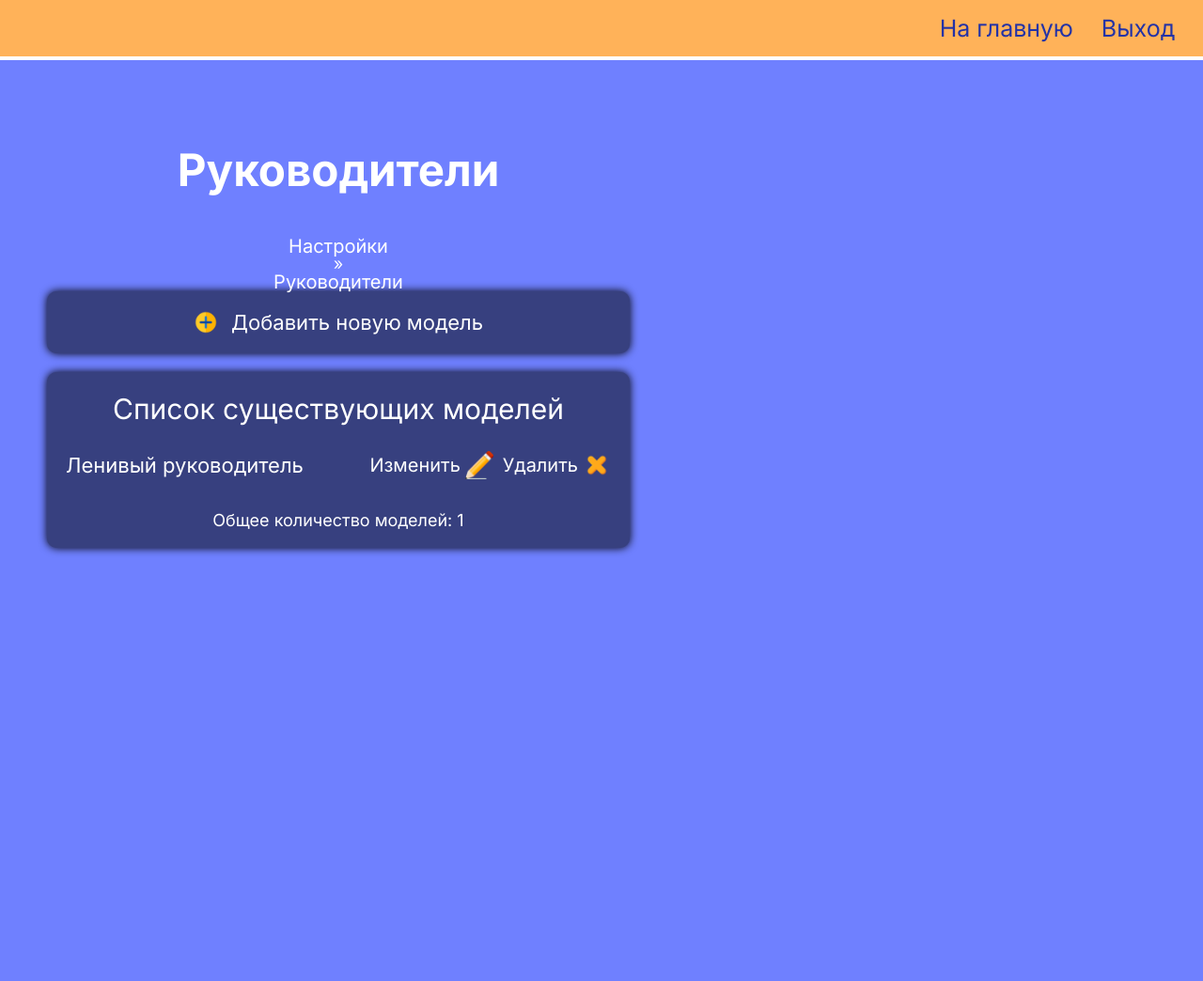
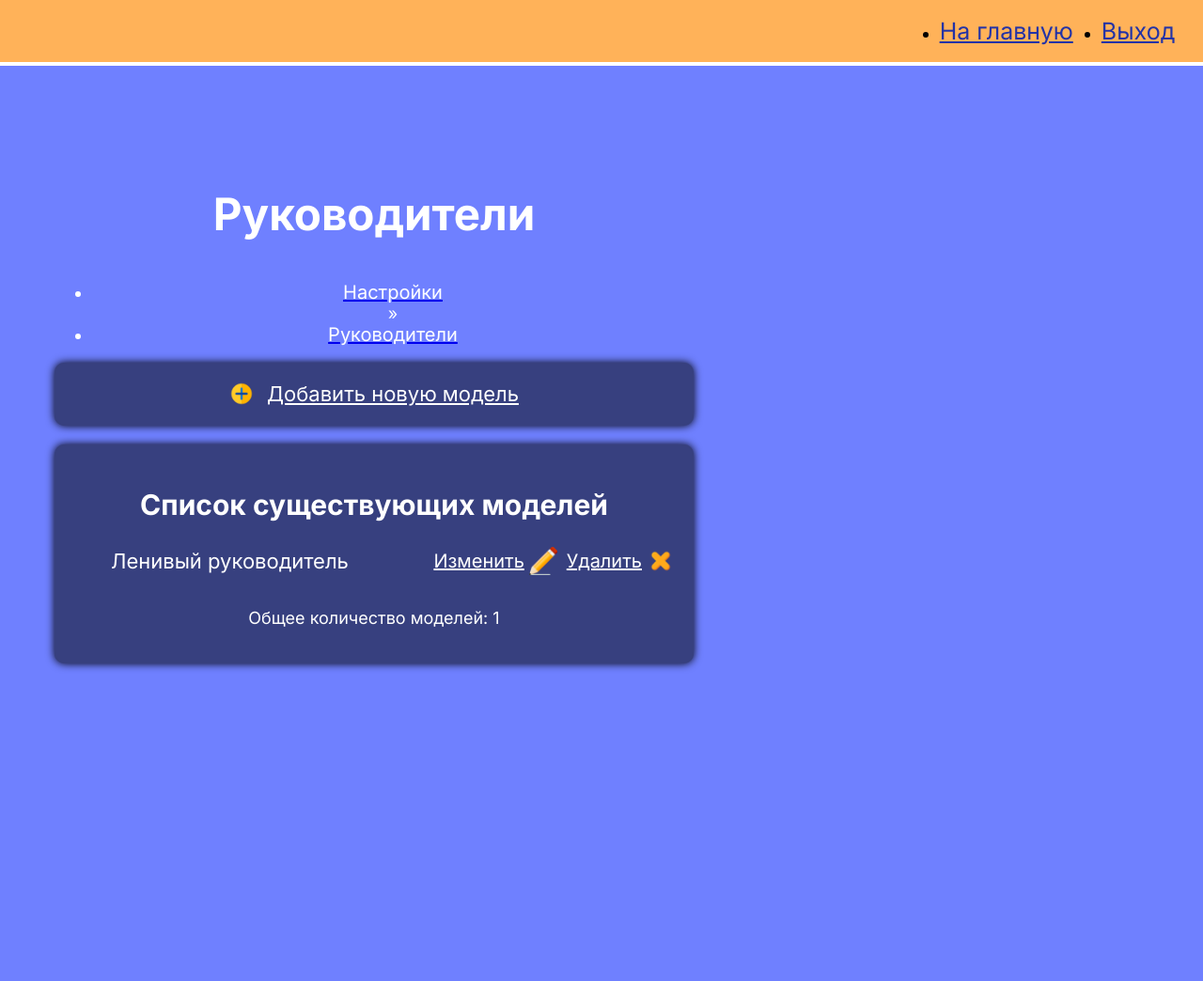
Before and after one commit to denisstrizhkin/simetra, a Django app: page /customization/change-boss/ in a window 1280 px wide. Shown: the whole page at 94% size. Before the commit the page ends 590 px from the top, so only its background shows below. Run offline with Django 4.2, Linux system fonts and the light colour scheme; a user stored in the database is signed in; data comes from the database, SQL or seed files in the repository; style sheets or scripts are compiled from the project's sources.

Commit message:
fix: move null styles to common styles

```diff
--- a/simetra_app/static/simetra_app/analytics_page/styles/style.css
+++ b/simetra_app/static/simetra_app/analytics_page/styles/style.css
@@ -12,6 +12,11 @@
 *:after {
   -webkit-box-sizing: border-box;
   box-sizing: border-box;
+}
+
+:focus,
+:active {
+  outline: none;
 }
 
 a:focus,
--- a/simetra_app/static/simetra_app/analytics_page/styles/style.scss
+++ b/simetra_app/static/simetra_app/analytics_page/styles/style.scss
@@ -1,4 +1,4 @@
-@import "_nullstyle";
+@import "../../general_styles/_nullstyle";
 @import "../../general_styles/_footer";
 @import url("https://fonts.googleapis.com/css2?family=Inter:wght@400;700&family=Merriweather:wght@400;700&display=swap");
 
--- a/simetra_app/static/simetra_app/city_page/styles/style.scss
+++ b/simetra_app/static/simetra_app/city_page/styles/style.scss
@@ -1,4 +1,4 @@
-@import "_nullstyle";
+@import "../../general_styles/_nullstyle";
 @import "../../general_styles/_footer";
 @import url("https://fonts.googleapis.com/css2?family=Inter:wght@400;700&family=Merriweather:wght@400;700&display=swap");
 
--- a/simetra_app/static/simetra_app/customization_page/change-model/styles/style.scss
+++ b/simetra_app/static/simetra_app/customization_page/change-model/styles/style.scss
@@ -1,4 +1,4 @@
-@import "_nullstyle";
+@import "../../general_styles/_nullstyle";
 @import url("https://fonts.googleapis.com/css2?family=Inter:wght@400;700&family=Merriweather:wght@400;700&display=swap");
 
 /*-------------------------------------------------------------*/
--- a/simetra_app/static/simetra_app/customization_page/create-or-update-boss/styles/style.scss
+++ b/simetra_app/static/simetra_app/customization_page/create-or-update-boss/styles/style.scss
@@ -1,4 +1,4 @@
-@import "_nullstyle";
+@import "../../general_styles/_nullstyle";
 @import url("https://fonts.googleapis.com/css2?family=Inter:wght@400;700&family=Merriweather:wght@400;700&display=swap");
 
 /*-------------------------------------------------------------*/
--- a/simetra_app/static/simetra_app/customization_page/create-or-update-city/styles/style.scss
+++ b/simetra_app/static/simetra_app/customization_page/create-or-update-city/styles/style.scss
@@ -1,4 +1,4 @@
-@import "_nullstyle";
+@import "../../general_styles/_nullstyle";
 @import url("https://fonts.googleapis.com/css2?family=Inter:wght@400;700&family=Merriweather:wght@400;700&display=swap");
 
 /*-------------------------------------------------------------*/
--- a/simetra_app/static/simetra_app/customization_page/create-or-update-employee/styles/style.scss
+++ b/simetra_app/static/simetra_app/customization_page/create-or-update-employee/styles/style.scss
@@ -1,4 +1,4 @@
-@import "_nullstyle";
+@import "../../general_styles/_nullstyle";
 @import url("https://fonts.googleapis.com/css2?family=Inter:wght@400;700&family=Merriweather:wght@400;700&display=swap");
 
 /*-------------------------------------------------------------*/
--- a/simetra_app/static/simetra_app/customization_page/home/styles/style.scss
+++ b/simetra_app/static/simetra_app/customization_page/home/styles/style.scss
@@ -1,4 +1,4 @@
-@import "_nullstyle";
+@import "../../general_styles/_nullstyle";
 @import "../../general_styles/_footer";
 @import url("https://fonts.googleapis.com/css2?family=Inter:wght@400;700&family=Merriweather:wght@400;700&display=swap");
 
--- a/simetra_app/static/simetra_app/main_page/styles/style.scss
+++ b/simetra_app/static/simetra_app/main_page/styles/style.scss
@@ -1,4 +1,4 @@
-@import "_nullstyle";
+@import "../../general_styles/_nullstyle";
 @import "../../general_styles/_footer";
 @import url("https://fonts.googleapis.com/css2?family=Inter:wght@400;700&family=Merriweather:wght@400;700&display=swap");
 
--- a/simetra_app/static/simetra_app/methodology_page/styles/style.scss
+++ b/simetra_app/static/simetra_app/methodology_page/styles/style.scss
@@ -1,4 +1,4 @@
-@import "_nullstyle";
+@import "../../general_styles/_nullstyle";
 @import "../../general_styles/_footer";
 @import url("https://fonts.googleapis.com/css2?family=Roboto:wght@400;500;700;900&display=swap");
 /*-------------------------------------------------------------*/
--- a/simetra_app/static/simetra_app/staff-login/styles/style.scss
+++ b/simetra_app/static/simetra_app/staff-login/styles/style.scss
@@ -1,4 +1,4 @@
-@import "_nullstyle";
+@import "../../general_styles/_nullstyle";
 @import url("https://fonts.googleapis.com/css2?family=Inter:wght@400;700&family=Merriweather:wght@400;700&display=swap");
 
 /*-------------------------------------------------------------*/
--- a/simetra_app/static/simetra_app/upload_cities_excel/styles/style.scss
+++ b/simetra_app/static/simetra_app/upload_cities_excel/styles/style.scss
@@ -1,4 +1,4 @@
-@import "_nullstyle";
+@import "../../general_styles/_nullstyle";
 @import url("https://fonts.googleapis.com/css2?family=Inter:wght@400;700&family=Merriweather:wght@400;700&display=swap");
 
 /*-------------------------------------------------------------*/
```
Also changed, not shown: simetra_app/static/simetra_app/general_styles/_nullstyle.scss (added, +80 -0 lines).
